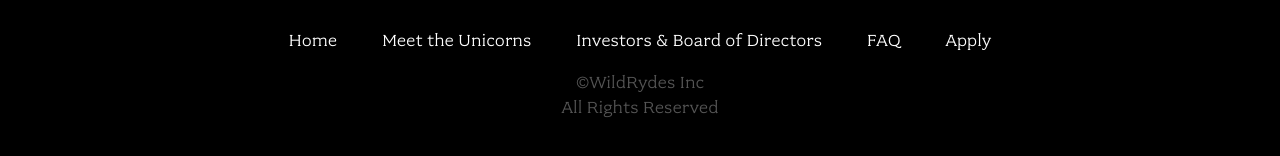
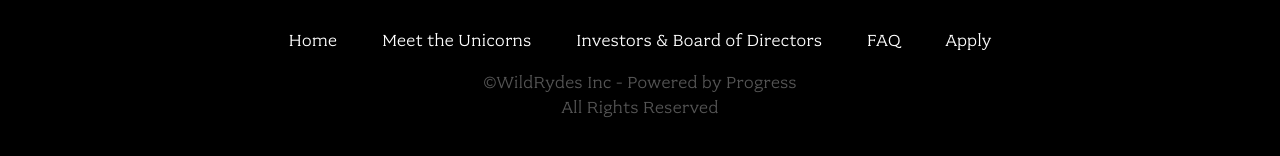
Before and after one commit to rahulk3010/firstServerlessApp, a plain HTML site: page index.html in a window 1280 px wide. Shown: the part 5130-5286 px from the top of the page. Drawn offline with Linux system fonts and the light colour scheme.

Commit message:
Water-mark change for Progress

```diff
--- a/index.html
+++ b/index.html
@@ -147,7 +147,7 @@
 
     <div class="row column">
       <div class="footer-legal">
-        &copy;WildRydes Inc<br>
+        &copy;WildRydes Inc - Powered by Progress<br>
         All Rights Reserved
       </div>
     </div>
```
